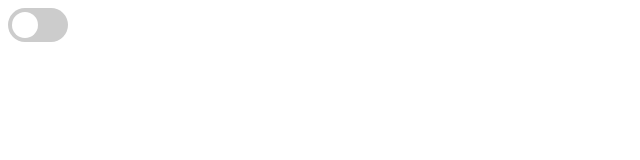
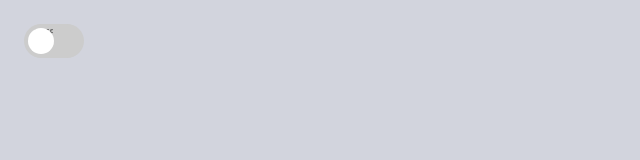
Before and after one commit to JPark954/IST113Work, a plain HTML site: page appLight/appLight.html in a window 1280 px wide. Shown: the whole page, without its empty margins (0-640 px from the left). Drawn offline with Linux system fonts and the light colour scheme.

Commit message:
quick changes

```diff
--- a/appLight/appLight.css
+++ b/appLight/appLight.css
@@ -1,5 +1,14 @@
+
+body {
+	padding: 1em;
+	background: #d2d4dd;
+	background-size: 8px 8px;
+	font: 100%/1.5 sans-serif;
+	text-shadow: 0 1px 1px white;
+}
 
 .switch {
+	margin: 0;
   position: relative;
   display: block;
   width: 60px;
@@ -23,6 +32,9 @@
 }
 
 .slider:before {
+	margin:0;
+	content:'On';
+	float:left;
   position: absolute;
   content: "";
   height: 26px;
@@ -32,6 +44,7 @@
   background-color: white;
   -webkit-transition: .4s;
   transition: .4s;
+  text-indent:-2.5em;
 }
 
 input:checked + .slider {
@@ -56,3 +69,11 @@ input:checked + .slider:before {
 .slider.round:before {
   border-radius: 50%;
 }
+
+.slider:after {
+	content: 'Off';
+	float: left;
+	text-indent: .5em;
+	color: rgba(0,0,0,.45);
+	text-shadow: none;
+}
```
Also changed, not shown: StudentBio/mybio.html (+4 -1 lines).
